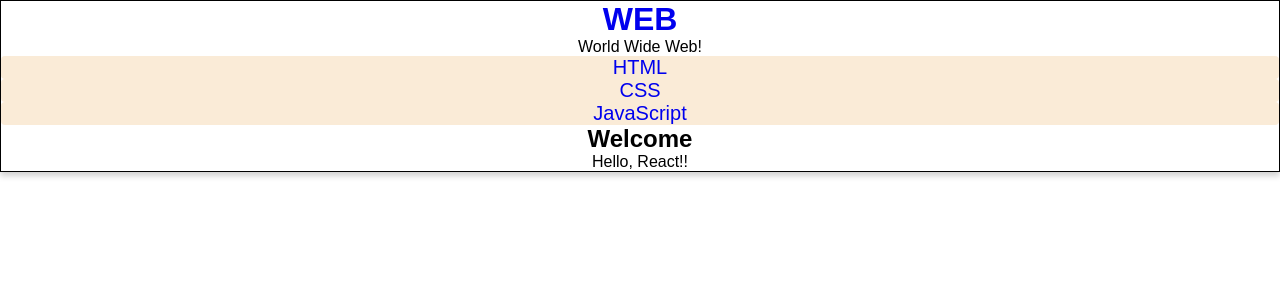
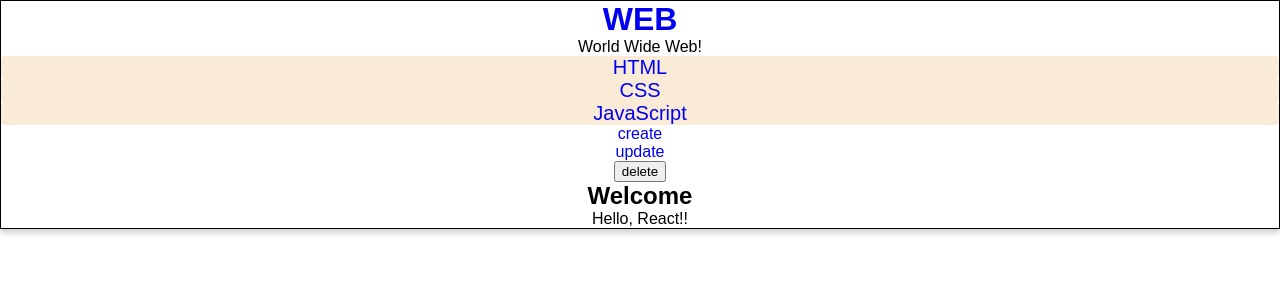
Before and after one commit to hxxtae/react-app, a React (Create React App) app: page / in a window 1280 px wide. Shown: the top 300 px of the page. Built offline with nearby package versions, Linux system fonts and the light colour scheme.

Commit message:
:wrench: : Implement ReadContent & CreateContent

```diff
--- a/src/App.js
+++ b/src/App.js
@@ -1,5 +1,5 @@
 import React, { Component } from 'react';
-import { Subject, TOC, Content } from './components';
+import { Subject, TOC, Control, ReadContent, CreateContent } from './components';
 import './App.css';
 
 class App extends Component {
@@ -11,47 +11,79 @@
       subject: { title: "WEB", sub: "World Wide Web!" },
       welcome: { title: 'Welcome', desc: 'Hello, React!!'},
       toc: [
-        { id: 1, title: 'HTML', content: "HTML is for information" },
-        { id: 2, title: 'CSS', content: "CSS is for design" },
-        { id: 3, title: 'JavaScript',content: "JavaScript is for interactive" }
+        { id: 1, title: 'HTML', desc: "HTML is for information" },
+        { id: 2, title: 'CSS', desc: "CSS is for design" },
+        { id: 3, title: 'JavaScript',desc: "JavaScript is for interactive" }
       ],
-      onChangePageMain: () => {
-        this.setState({ mode: 'welcome' });
-      },
-      onChangePageContent: (e) => {
-        const id = e.target.dataset.id - 1;
-        this.setState({
-          mode: 'read',
-          selected_content_id: id
-        });
-        e.preventDefault();
+    }
+    // state : mode, selected_content_id, subject, welcome, toc, ..
+  }
+
+  getContent() {
+    let _title, _desc, _article = null;
+    if (this.state.mode === 'welcome') {
+      _title = this.state.welcome.title;
+      _desc = this.state.welcome.desc;
+      _article = <ReadContent title={_title} desc={_desc}></ReadContent>;
+    } else if (this.state.mode === 'read') {
+      _title = this.state.toc[this.state.selected_content_id].title;
+      _desc = this.state.toc[this.state.selected_content_id].desc;
+      _article = <ReadContent title={_title} desc={_desc}></ReadContent>;
+    } else if (this.state.mode === 'create') {
+      _article = <CreateContent title={_title} desc={_desc} onSubmit={this.onSubmit}></CreateContent>;
+    }
+    return _article;
+  }
+
+  onChangeMain = () => {
+    this.setState({ mode: 'welcome' });
+  };
+
+  onChangeContent = (id) => {
+    this.setState({
+      mode: 'read',
+      selected_content_id: id,
+    });
+  };
+
+  onChangeMode = (name) => {
+    this.setState({ mode: name });
+  };
+
+  onSubmit = (title, desc) => {
+    const tocLen = this.state.toc.length;
+    const listUpdate = this.state.toc.concat(
+      {
+        id: tocLen + 1,
+        title,
+        desc,
       }
-    }
+    );
+    // ※ 절대 이렇게 처리하지 말 것 : state를 직접 수정은 금물!(state의 원본을 직접 수정은 금물)
+    //    ex) this.state.toc.push(값)
+    //    ex) this.state.mode = '값'
+    //    이유 : shouldComponentUpdate() 함수에서 this.props.(propsName) 는
+    //    이전 props에 할당된 state 데이터를 리턴 해 주는데, 위의 예 처럼 직접 state 를 수정하게 되면
+    //    this.props.(propsName) 는 이전이 아닌 바뀐 props 의 데이터를 리턴하기 때문에 혼란을 야기할 수 있기 때문이다.
+    this.setState({ toc: listUpdate });
   }
 
   render() {
-    let _title, _desc = null;
-    if (this.state.mode === 'welcome') {
-      _title = this.state.welcome.title;
-      _desc = this.state.welcome.desc;
-    } else if (this.state.mode === 'read') {
-      _title = this.state.toc[this.state.selected_content_id].title;
-      _desc = this.state.toc[this.state.selected_content_id].content;
-    }
     return (
       <div className="App">
         <Subject
           title={this.state.subject.title}
           sub={this.state.subject.sub}
-          pageChange={this.state.onChangePageMain}></Subject>
+          pageChange={this.onChangeMain}></Subject>
         <TOC
           data={this.state.toc}
-          pageChange={this.state.onChangePageContent}></TOC>
-        <Content
-          title={_title}
-          content={_desc}></Content>
+          pageChange={this.onChangeContent}></TOC>
+        <Control
+          onChangeMode={this.onChangeMode}></Control>
+        {this.getContent()}
       </div>
     );
+    // props : title, sub, pageChange, data, pageChange, onChangeMode ..
   }
 }
 
@@ -63,19 +95,45 @@
   - props : key
   - state : value, function
 
+  개념다지기
+
   ※ 부모에서의 state 를 자식에게 전달 할 때에는 props 라는 것을 통해 값을 전달
+    -> props 는 전달자
+    -> state 는 전달되는 값
+
+  ※ props 와 state 의 차이점 : 데이터 전달의 차이
+    상위 컴포넌트가 하위 컴포넌트로 데이터를 전달 할 때에는 props로 전달 하지만,
+    하위 컴포넌트가 상위 컴포넌트로 데이터를 전달 할 때에는 props는 ReadOnly 이므로 props 로 전달 하는 것이 아니라
+    상위 컴포넌트의 (state & 선언영역) 안에 이벤트를 심고 그 안에 setState로 값을 전달한다(바꾼다).
+
+  ※ 요약하자면
+    props는 상위 컴포넌트에서 하위 컴포넌트로 데이터 전달 가능
+    state는 하위 컴포넌트에서 상위 컴포넌트로 데이터 전달 가능 (상위 state 나 함수선언 에 이벤트를 심어서 가능 - setState())
+                                                            (setState 는 여기(상위 컴포넌트)에서 선언해야 동작한다.)
 
   [Lesson.2]
   - state, props의 값이 바뀌면 render를 다시 호출한다. -> 화면이 다시 그려진다.
 
   [Lesson.3]
-  - state 를 바꾸기 위해서는 this.state.(key) = '바꿈' 이 아니라
+  - state 를 바꾸기 위해서는 this.state.(key) = '값' 이 아니라
     React 함수를 사용하여 바꿔주어야 한다. 그래야 React가 알아먹는다.
-  - this.setState({ key: '바꿈'})
+  - this.setState({ key: '값'})
 
   [Lesson.4]
   - 태그안 state에 함수를 정의하여 사용할 때 꼭 bind() 함수나 arrow 함수로 사용해야 한다.
     -> this 를 해당 컴포넌트로 바인드 하여야 한다.
 
 
+  [정리]
+  props -> | Component (state) | -> DOM
+
+  [lesson.5]
+  - shouldComponentUpdate()
+    -> props 의 변경, state 의 변경을 감지하는 함수
+
+  [lesson.6]
+  - Immutable.js
+    -> 배열에 push 를 하면 원본은 바뀌지만 concat 을 하면 원본의 복사본을 리턴한다.
+    -> 이런 이슈를 바탕으로 immutable 라이브러리는 어떤 함수를 사용해도 원본은 그대로,
+        복사본은 만들어 리턴 한다.
 */
--- /dev/null
+++ b/src/components/Control.js
@@ -0,0 +1,27 @@
+import React, { Component } from 'react';
+
+class Control extends Component {
+
+  onChange = (e) => {
+    const name = e.target.dataset.name;
+    this.props.onChangeMode(name);
+    e.preventDefault();
+  };
+
+  render() {
+    console.log('Control');
+
+    return (
+      // ※ 하나의 최상위 태그만 사용해야 한다.
+      <div>
+        <ul>
+          <li><a href="/create" data-name="create" onClick={ this.onChange }>create</a></li>
+          <li><a href="/update" data-name="update" onClick={ this.onChange }>update</a></li>
+          <li><button type="button" data-name="delete" onClick={ this.onChange }>delete</button></li>
+        </ul>
+      </div>
+    );
+  }
+}
+
+export default Control;
--- /dev/null
+++ b/src/components/CreateContent.js
@@ -0,0 +1,32 @@
+import React, { Component } from 'react';
+
+class CreateContent extends Component {
+
+  onSubmit = (e) => {
+    const title = e.target.title.value;
+    const desc = e.target.desc.value;
+    this.props.onSubmit(title, desc);
+    e.preventDefault();
+  };
+
+  render() {
+    console.log('CreateContent');
+
+    return (
+      <article>
+        <h2>Create</h2>
+        <form action="/create_process" method="post" onSubmit={this.onSubmit}>
+          <div className="input-group">
+            <input type="text" name="title" placeholder="title"></input>
+            <textarea name="desc" placeholder="description"></textarea>
+            <div className="btn-group">
+              <button type="submit">Submit</button>
+            </div>
+          </div>
+        </form>
+      </article>
+    );
+  }
+}
+
+export default CreateContent;
--- a/src/components/Content.js
+++ b/src/components/ReadContent.js
@@ -1,15 +1,15 @@
 import React, { Component } from 'react';
 
-class Content extends Component {
+class ReadContent extends Component {
   render() {
-    console.log('Content');
+    console.log('ReadContent');
     return (
       <article>
         <h2>{this.props.title}</h2>
-        {this.props.content}
+        {this.props.desc}
       </article>
     );
   }
 }
 
-export default Content;
+export default ReadContent;
--- a/src/components/Subject.js
+++ b/src/components/Subject.js
@@ -1,13 +1,19 @@
 import React, { Component } from 'react';
 
 class Subject extends Component {
+
+  pageChange = () => {
+    this.props.pageChange();
+  }
+
   render() {
     console.log('Subject');
+
     return (
       // ※ 하나의 최상위 태그만 사용해야 한다.
       <header>
         <h1>
-          <a href="/" onClick={this.props.pageChange}>{this.props.title}</a>
+          <a href="/" onClick={this.pageChange}>{this.props.title}</a>
         </h1>
         {this.props.sub}
       </header>
--- a/src/components/TOC.js
+++ b/src/components/TOC.js
@@ -1,7 +1,21 @@
 import React, { Component } from 'react';
 
 class TOC extends Component {
-  render() {
+  shouldComponentUpdate(newProps, newState) {
+    console.log(`TOC ===> shouldComponentUpdate`);
+    if (newProps.data === this.props.data) {
+      return false;
+    }
+    return true;
+  }
+
+  pageChange = (e) => {
+    const id = e.target.dataset.id - 1;
+    this.props.pageChange(id);
+    e.preventDefault();
+  };
+
+  listImplement = () => {
     const list = [];
     const data = this.props.data;
     let i = 0;
@@ -10,17 +24,22 @@
         <li className='main-item' key={data[i].id}>
           <a href={'/comment/' + data[i].id}
             data-id={data[i].id}
-            onClick={this.props.pageChange}>
+            onClick={this.pageChange}>
             {data[i].title}
           </a>
         </li>);
       i += 1;
     }
+    return list;
+  }
+
+  render() {
     console.log('Toc');
+
     return (
       <nav className='main'>
         <ul className="main-list">
-          {list}
+          {this.listImplement()}
         </ul>
       </nav>
     );
@@ -28,3 +47,13 @@
 }
 
 export default TOC;
+
+
+// shouldComponentUpdate()
+  // - return false : render() 함수가 호출 되지 않는다.
+  // - return true : render() 함수가 호출 된다.
+  // - parameter
+  //   -> newProps.(propsName) : 변경된 props의 값을 리턴
+  //   -> newState.(stateName) :
+  //   -> this.props.(propsName) : 이전 props의 값을 리턴
+  //   -> this.state.(stateName) :
--- a/src/components/index.js
+++ b/src/components/index.js
@@ -1,3 +1,5 @@
+export { default as Subject } from './Subject';
 export { default as TOC } from './TOC';
-export { default as Content } from './Content';
-export { default as Subject } from './Subject';
+export { default as Control } from './Control';
+export { default as ReadContent } from './ReadContent';
+export { default as CreateContent } from './CreateContent';
```
